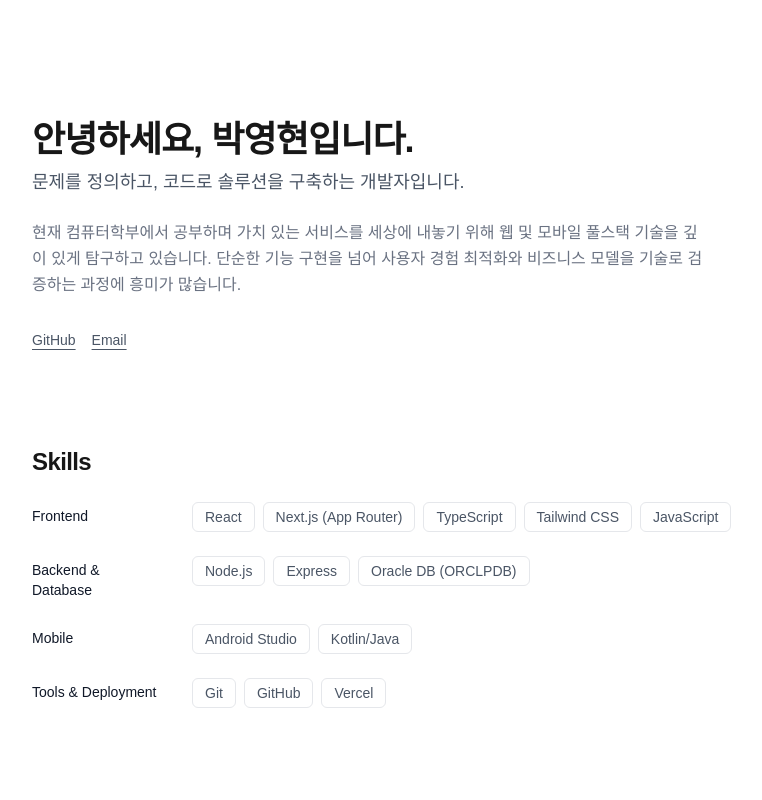
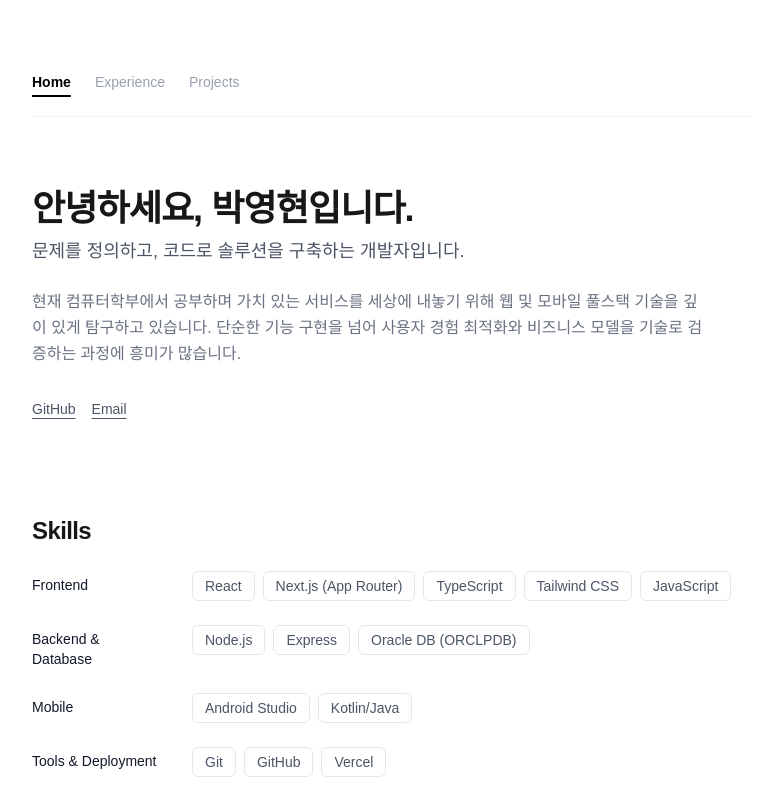
Before and after one commit to ololol125/my-portfolio-site, a Next.js app: page / in a window 1280 px wide. Shown: the top 800 px of the page, without its empty margins (248-1010 px from the left). Built offline with nearby package versions, Linux system fonts and the light colour scheme.

Commit message:
feat: Next.js App Router 기반 다중 페이지(Multi-page) 구조 고도화

```diff
--- /dev/null
+++ b/src/app/experience/page.tsx
@@ -0,0 +1,10 @@
+import React from "react";
+import Experience from "@/components/Experience";
+
+export default function ExperiencePage() {
+  return (
+    <div className="pt-10">
+      <Experience />
+    </div>
+  );
+}
--- a/src/app/layout.tsx
+++ b/src/app/layout.tsx
@@ -1,8 +1,7 @@
 import type { Metadata } from "next";
-import "./globals.css"; // 우리가 만든 글로벌 CSS 스타일을 불러옵니다.
+import "./globals.css";
+import Navbar from "@/components/Navbar"; // 1. Navbar 불러오기
 
-// 1. 웹사이트의 메타데이터(SEO) 설정
-// 구글 검색엔진이나 카카오톡 링크 공유(Open Graph) 시 노출되는 정보입니다.
 export const metadata: Metadata = {
   title: "박영현 | Portfolio",
   description:
@@ -15,13 +14,13 @@ export default function RootLayout({
   children: React.ReactNode;
 }>) {
   return (
-    // lang="ko"로 설정하여 한국어 기반 웹사이트임을 브라우저에 알립니다.
     <html lang="ko">
       <body className="antialiased selection:bg-gray-200 dark:selection:bg-zinc-800">
-        {/* children 영역에 우리가 page.tsx에 만든 내용(Hero, Projects 등)이
-          쏙 들어가서 화면에 렌더링됩니다!
-        */}
-        {children}
+        {/* 2. max-w-3xl 안쪽에 Navbar와 children을 배치하여 정갈하게 상하로 정렬되게 합니다. */}
+        <main className="min-h-screen px-6 max-w-3xl mx-auto py-12 flex flex-col">
+          <Navbar />
+          <div className="flex flex-col gap-24">{children}</div>
+        </main>
       </body>
     </html>
   );
--- a/src/app/page.tsx
+++ b/src/app/page.tsx
@@ -1,15 +1,11 @@
 import Hero from "@/components/Hero";
 import Skills from "@/components/Skills";
-import Experience from "@/components/Experience";
-import Projects from "@/components/Projects";
 
 export default function Home() {
   return (
-    <main className="min-h-screen px-6 max-w-3xl mx-auto py-20 flex flex-col gap-24">
+    <>
       <Hero />
       <Skills />
-      <Experience />
-      <Projects />
-    </main>
+    </>
   );
 }
--- /dev/null
+++ b/src/app/projects/page.tsx
@@ -0,0 +1,10 @@
+import React from "react";
+import Projects from "@/components/Projects";
+
+export default function ProjectsPage() {
+  return (
+    <div className="pt-10">
+      <Projects />
+    </div>
+  );
+}
--- /dev/null
+++ b/src/components/Navbar.tsx
@@ -0,0 +1,39 @@
+"use client"; // 클릭 이벤트 및 현재 경로 감지를 위해 클라이언트 컴포넌트로 선언합니다.
+
+import React from "react";
+import Link from "next/link";
+import { usePathname } from "next/navigation";
+
+export default function Navbar() {
+  const pathname = usePathname(); // 현재 사용자가 머물고 있는 URL 경로를 가져옵니다.
+
+  // 내비게이션 메뉴 데이터
+  const navItems = [
+    { name: "Home", path: "/" },
+    { name: "Experience", path: "/experience" },
+    { name: "Projects", path: "/projects" },
+  ];
+
+  return (
+    <nav className="w-full py-6 flex gap-6 text-sm font-medium border-b border-gray-100 dark:border-zinc-900 mb-8">
+      {navItems.map((item) => {
+        // 현재 머물고 있는 페이지의 메뉴라면 글자 색상을 진하게 만들어 강조 효과를 줍니다.
+        const isActive = pathname === item.path;
+
+        return (
+          <Link
+            key={item.path}
+            href={item.path}
+            className={`transition-colors hover:text-black dark:hover:text-white ${
+              isActive
+                ? "text-black dark:text-white font-semibold underline underline-offset-8 decoration-2"
+                : "text-gray-400 dark:text-zinc-500"
+            }`}
+          >
+            {item.name}
+          </Link>
+        );
+      })}
+    </nav>
+  );
+}
```
